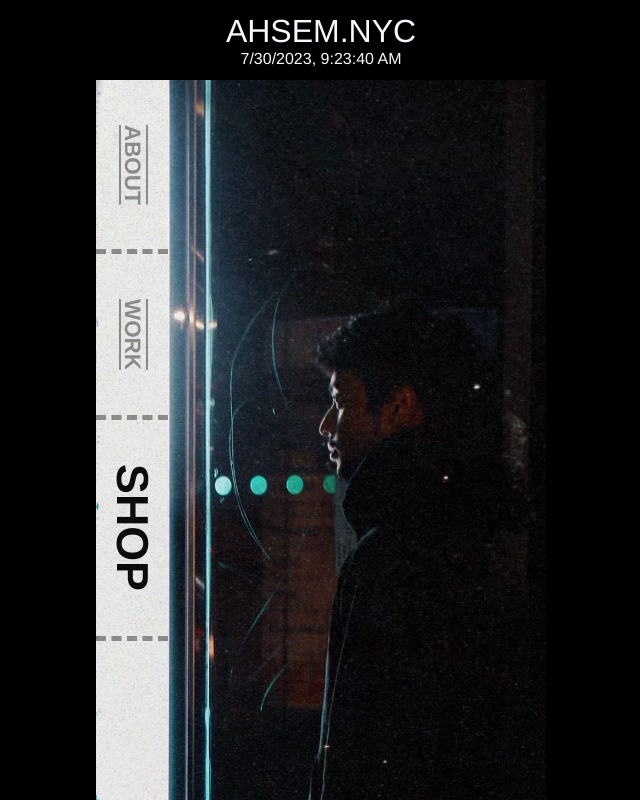
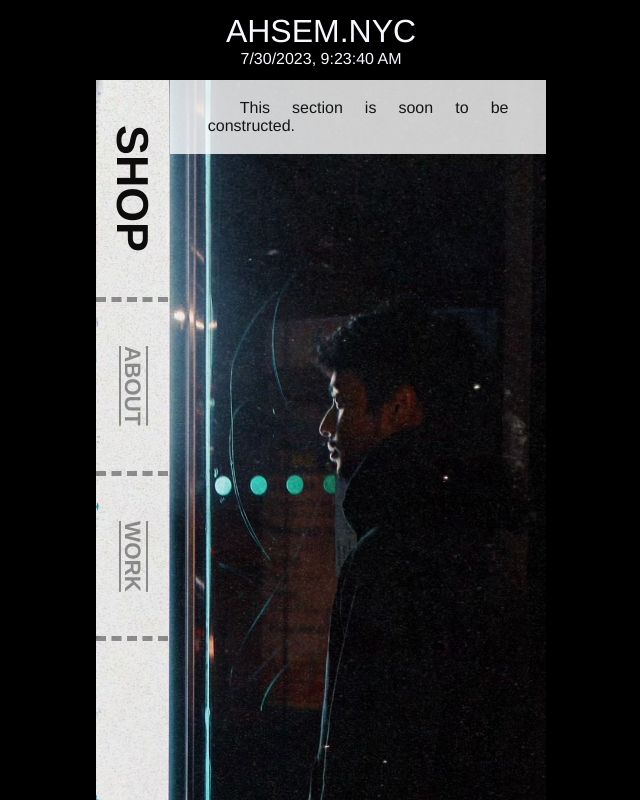
Before and after one commit to agonis21/ahsem.github.io, a plain HTML site: page shop.html in a window 1280 px wide. Shown: the whole page, without its empty margins (319-959 px from the left). Drawn offline with Linux system fonts and the light colour scheme.

Commit message:
improving the navbar

```diff
--- a/shop.html
+++ b/shop.html
@@ -18,19 +18,23 @@
             <div id="timestamp">sem was here</div>
         </div>
         <div class="container-main">
+
             <div class="c-main-navbar">
+                <div class="navbar-item-selected navbar-item">
+                    <a href="shop.html">SHOP</a>
+                </div>
                 <div class="navbar-item">
                     <a href="index.html">ABOUT</a>
                 </div>
                 <div class="navbar-item">
                     <a href="work.html">WORK</a>
                 </div>
-                <div class="navbar-item-selected navbar-item">
-                    <a href="shop.html">SHOP</a>
-                </div>
+
             </div>
             <div class="c-main-container">
-
+                <div class="container-block">
+                    <p>This section is soon to be constructed.</p>
+                </div>
             </div>
         </div>
     </div>
```
Also changed, not shown: index.html (+2 -2 lines), work.html (+7 -4 lines).
